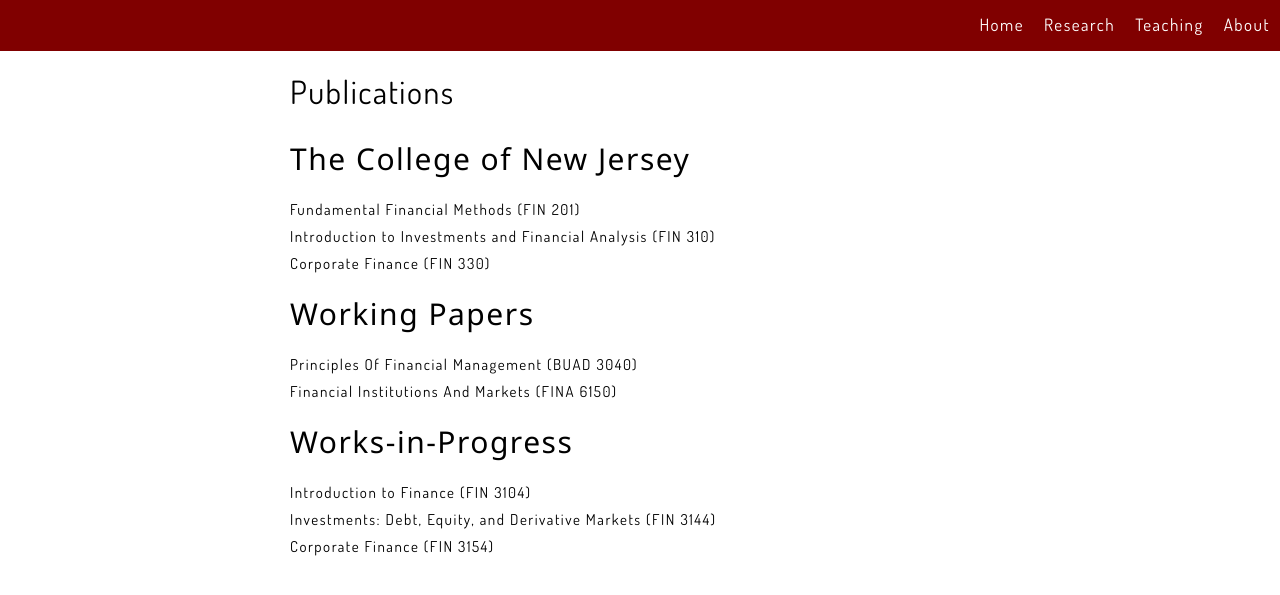
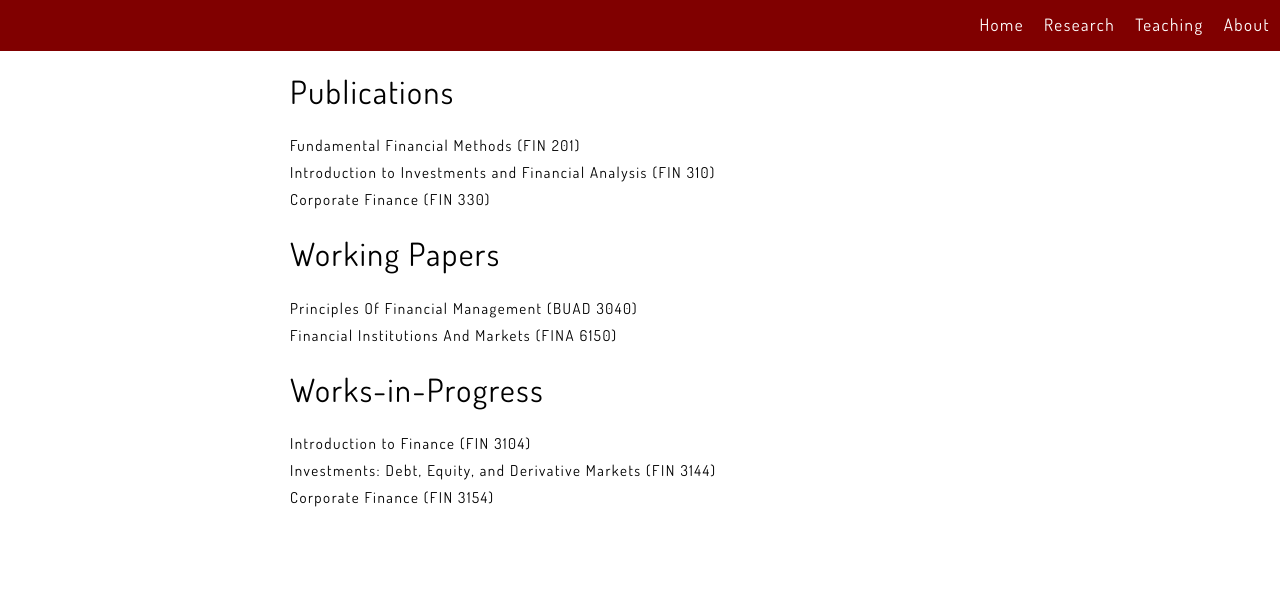
Before and after one commit to xieyutongcn/xieyutongcn.github.io, a Jekyll site: the page built from Research.html, in a window 1280 px wide. Shown: the top 595 px of the page. Built offline with Jekyll 4.4.1, drawn with Linux system fonts in a browser that asks for light colours.

Commit message:
Update Research.html

```diff
--- a/Research.html
+++ b/Research.html
@@ -5,18 +5,17 @@
 <body>
     <div class="content">
         <h1>Publications</h1>
-        <h2>The College of New Jersey</h2>
         <dl>
             <dt>Fundamental Financial Methods (FIN 201)</dt>
             <dt>Introduction to Investments and Financial Analysis (FIN 310)</dt>
             <dt>Corporate Finance (FIN 330)</dt>
         </dl>
-        <h2>Working Papers</h2>
+        <h1>Working Papers</h1>
         <dl>
             <dt>Principles Of Financial Management (BUAD 3040)</dt>
             <dt>Financial Institutions And Markets (FINA 6150)<dt></dt>
         </dl>
-        <h2>Works-in-Progress</h2>
+        <h1>Works-in-Progress</h1>
         <dl>
             <dt>Introduction to Finance (FIN 3104)</dt>
             <dt>Investments: Debt, Equity, and Derivative Markets (FIN 3144)</dt>
```
